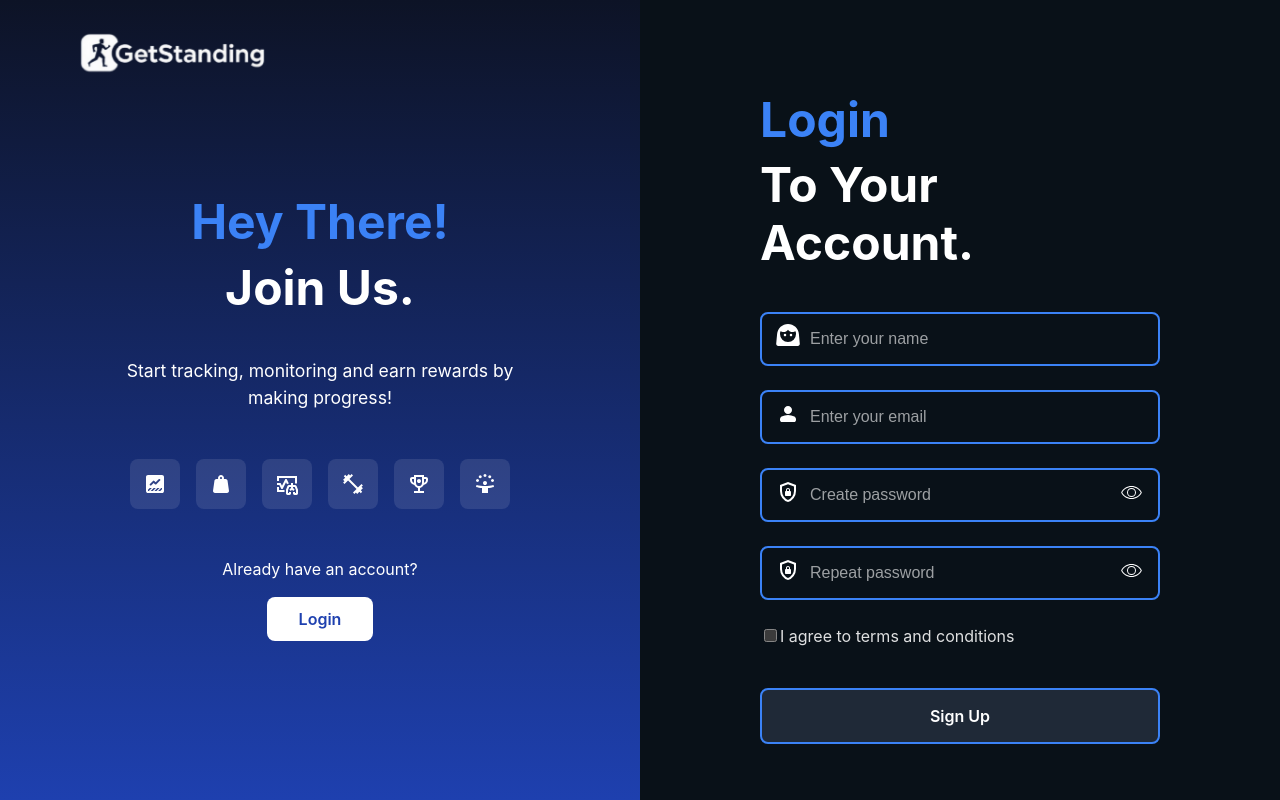
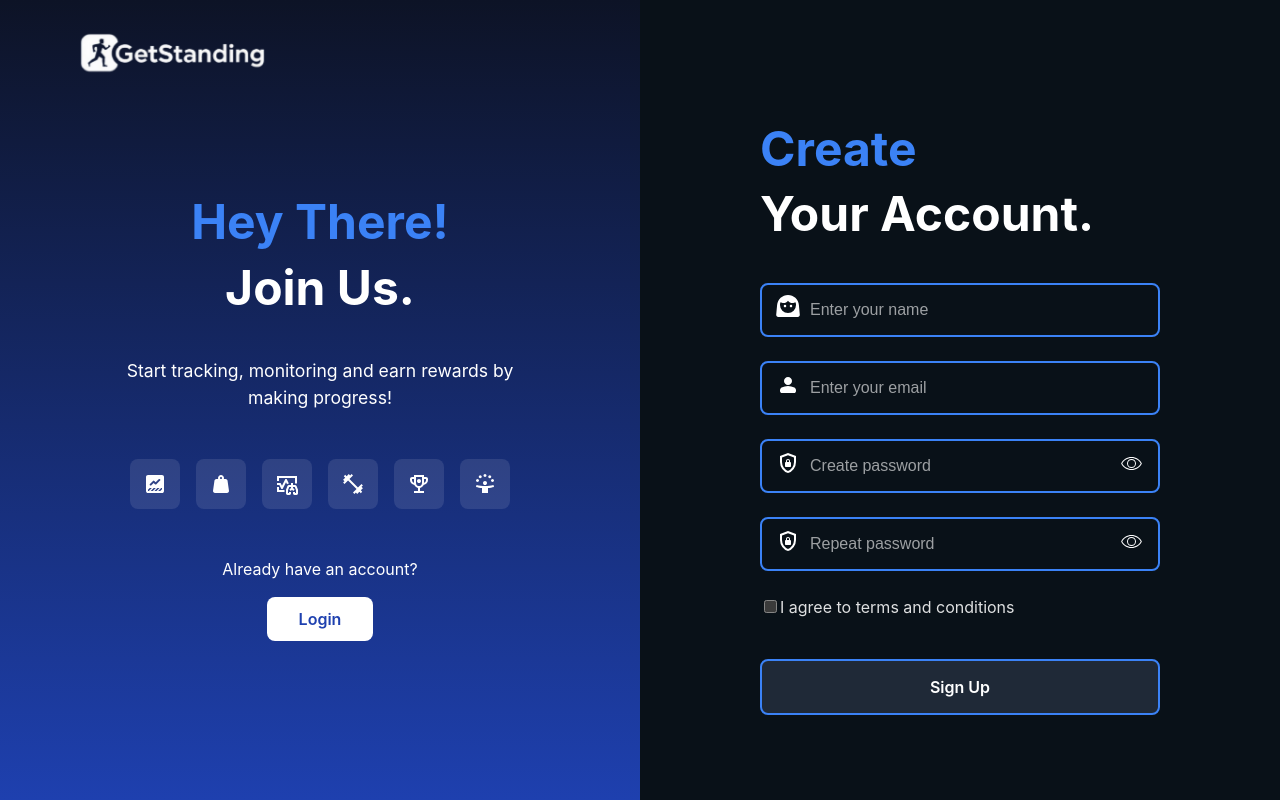
Before and after one commit to vladi245/WebFrontend-group8, a React (Vite) app: page /sign-up in a window 1280 px wide. Built offline with nearby package versions, Linux system fonts and the light colour scheme.

Commit message:
quick fix

```diff
--- a/src/pages/Login/index.tsx
+++ b/src/pages/Login/index.tsx
@@ -118,7 +118,7 @@ export default function Login() {
                             </div>
                             <input
                                 type="text"
-                                placeholder="Enter your username"
+                                placeholder="Enter your email"
                                 className="form-input"
                                 value={username}
                                 onChange={(e) => setUsername(e.target.value)}
--- a/src/pages/SignUp/index.tsx
+++ b/src/pages/SignUp/index.tsx
@@ -95,8 +95,8 @@ export default function SignUp() {
             <div className="right-column">
                 <div className="login-content">
                     <h1 className="login-heading">
-                        <span className="login-title">Login</span>
-                        <span className="to-account">To Your Account.</span>
+                        <span className="login-title">Create</span>
+                        <span className="to-account">Your Account.</span>
                     </h1>
                     <form className="login-form" onSubmit={handleSubmit}>
                         <div className="input-group">
```
